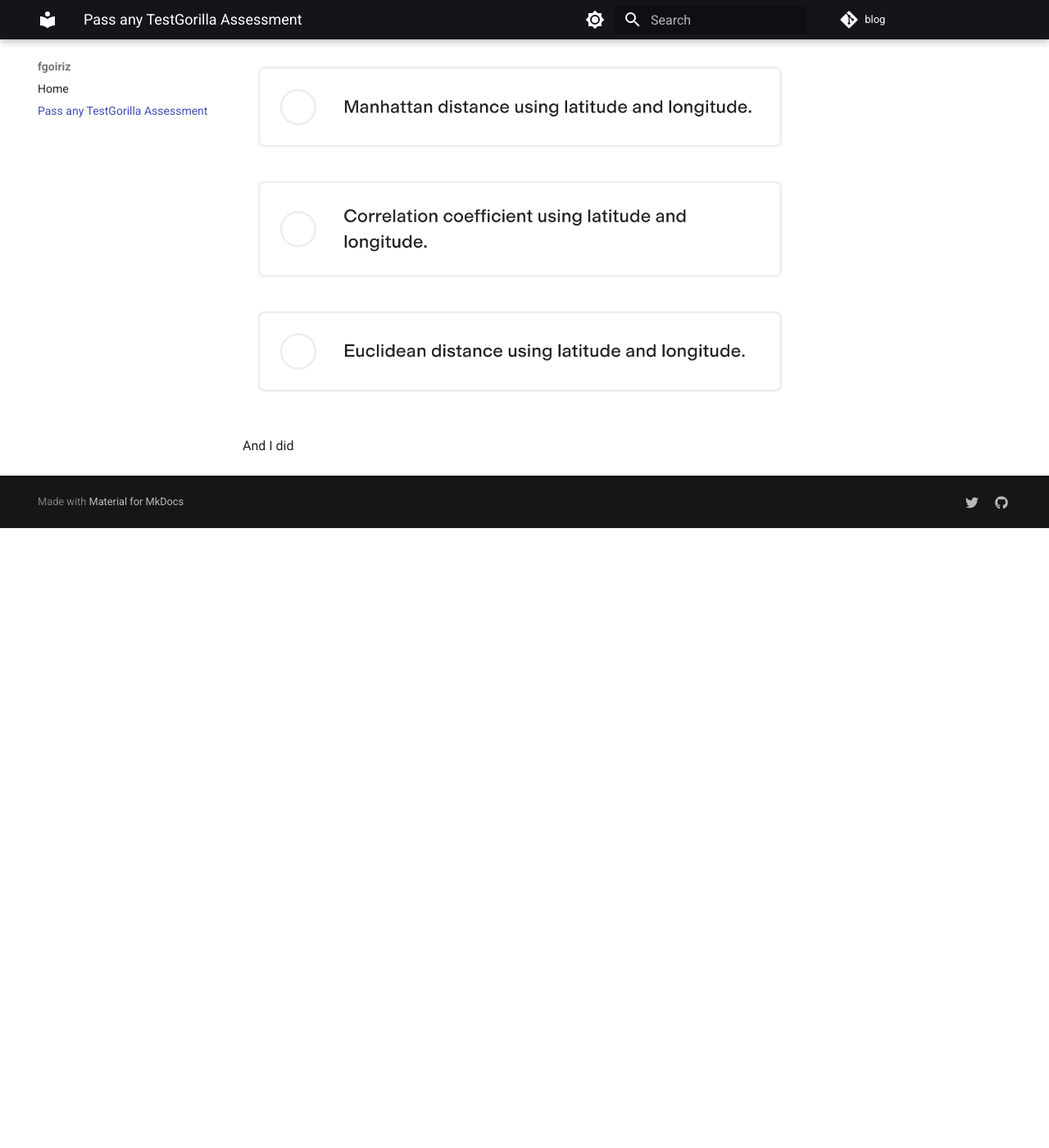
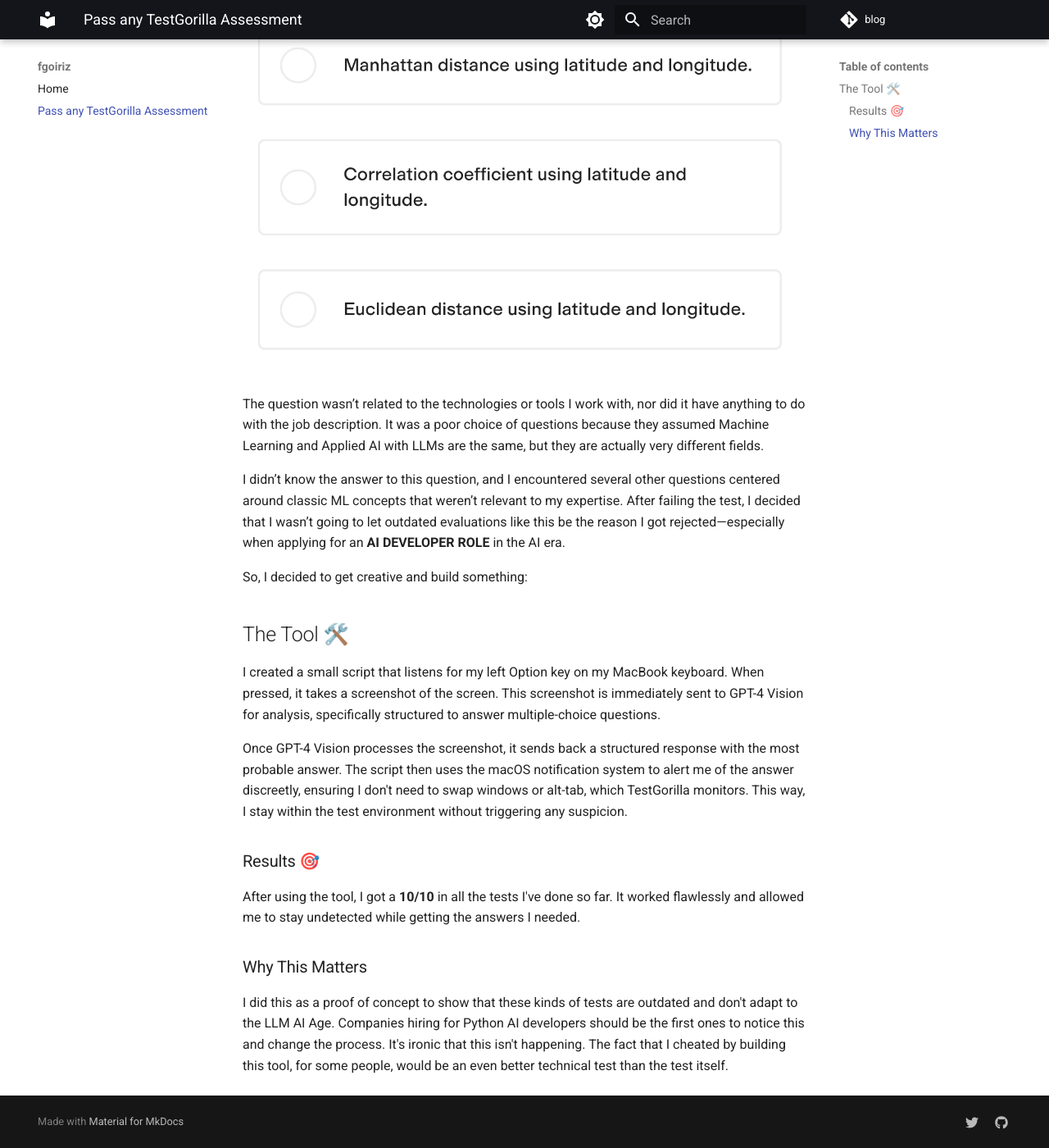
Before and after one commit to Fakamoto/blog, an MkDocs documentation site: the page built from docs/posts/testgorilla.md, in a window 1280 px wide and 1400 px high, scrolled down 1013 px. Shown: the whole window at 82% size. Built offline with MkDocs 1.6.1 and Material for MkDocs 9.7.7, drawn with Linux system fonts in a browser that asks for light colours; comment, search, counter and statistics services are not loaded; before the commit the page ends 1657 px from its top, so only the background shows below that; some of the changed text lies outside the part shown.

Commit message:
Finish gorilla post

```diff
--- a/docs/posts/testgorilla.md
+++ b/docs/posts/testgorilla.md
@@ -1,20 +1,37 @@
 # Pass any TestGorilla Assessment 🦍
 
-The content of this post was refined with AI, if you prefer reading the raw human post, go here: [Read the Raw Version](testgorilla_raw.md)
-
-These last days, I've been invited to many TestGorilla Assessments for the Python Develeoper positions I've been applying for.
+These last days, I've been invited to many TestGorilla Assessments for the Python Developer positions I've been applying for.
 
 ![TestGorilla Logo](media/testgorilla_logo.png)
 
-it got kinda annoying when after applying for a Python AI Developer role, where the job description was all about:
+It was a bit annoying when, after being invited to complete an assessment at TestGorilla for a Python AI Developer role I applied for—where the job description emphasized:
 
-Python, FastAPI, LLMs, OpenAI, Embeddings, RAG, Function-calling, structured output, Fine-tunning, (you know, the typical new-age Python AI role)
+> Python, FastAPI, LLMs, OpenAI, Embeddings, RAG, Function-calling, structured output, Fine-tuning (you know, the usual Python AI role)—
 
-I got invited for an Assesment at TestGorilla, first thing I didn't like is that it was a test for Machine Learning rather than Applied AI... But I followed along.
+I realized the test was focused for Machine Learning rather than Applied AI… But I decided to go along with it anyway.
 
 One of the first questions was the following:
+
 ![First Question](media/testgorilla_question1.png)
 
 ![First Answer](media/testgorilla_answer1.png)
 
-And I did
+The question wasn’t related to the technologies or tools I work with, nor did it have anything to do with the job description. It was a poor choice of questions because they assumed Machine Learning and Applied AI with LLMs are the same, but they are actually very different fields.
+
+I didn’t know the answer to this question, and I encountered several other questions centered around classic ML concepts that weren’t relevant to my expertise. After failing the test, I decided that I wasn’t going to let outdated evaluations like this be the reason I got rejected—especially when applying for an **AI DEVELOPER ROLE** in the AI era.
+
+So, I decided to get creative and build something:
+
+## The Tool 🛠️
+
+I created a small script that listens for my left Option key on my MacBook keyboard. When pressed, it takes a screenshot of the screen. This screenshot is immediately sent to GPT-4 Vision for analysis, specifically structured to answer multiple-choice questions.
+
+Once GPT-4 Vision processes the screenshot, it sends back a structured response with the most probable answer. The script then uses the macOS notification system to alert me of the answer discreetly, ensuring I don't need to swap windows or alt-tab, which TestGorilla monitors. This way, I stay within the test environment without triggering any suspicion.
+
+### Results 🎯
+
+After using the tool, I got a **10/10** in all the tests I've done so far. It worked flawlessly and allowed me to stay undetected while getting the answers I needed.
+
+### Why This Matters
+
+I did this as a proof of concept to show that these kinds of tests are outdated and don't adapt to the LLM AI Age. Companies hiring for Python AI developers should be the first ones to notice this and change the process. It's ironic that this isn't happening. The fact that I cheated by building this tool, for some people, would be an even better technical test than the test itself.
```
Also changed, not shown: docs/index.md (+7 -2 lines), docs/posts/testgorilla_raw.md (deleted, +0 -20 lines).
